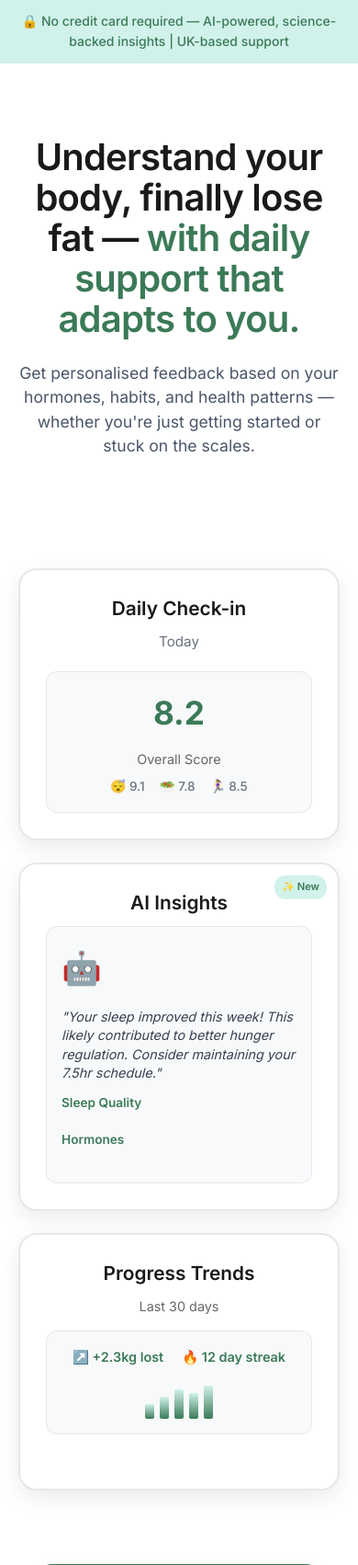
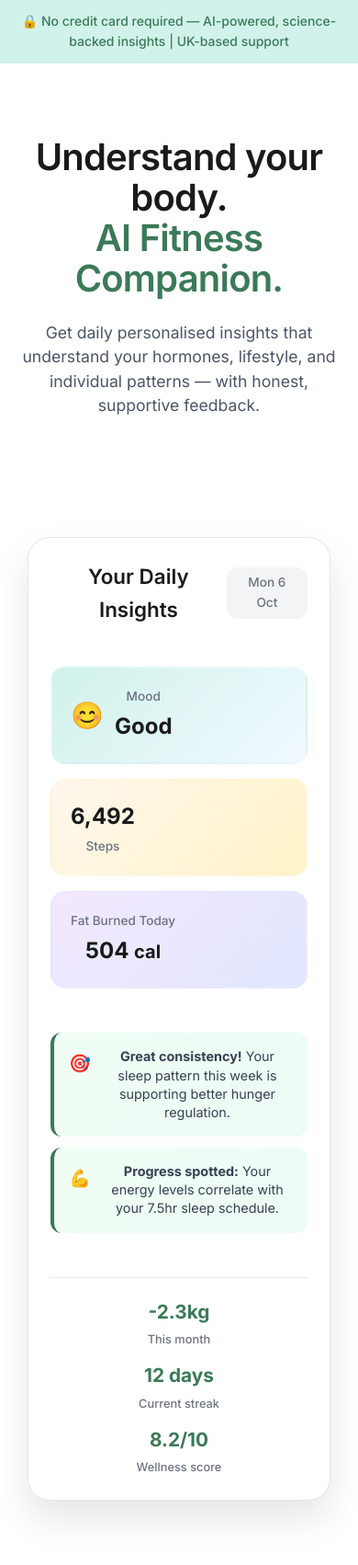
Before and after one commit to byambrose1/ai-fitness-companiion, a Flask app: page / in a window 390 px wide. Shown: the top 1702 px of the page at 92% size. Run offline with Flask 3, Linux system fonts and the light colour scheme.

Commit message:
Assistant checkpoint: Updated hero design with realistic fitness metrics
Assistant generated file changes:
- templates/index.html: Update hero section with realistic design inspired by the reference image, Update CSS styles for the new realistic hero design, Update responsive styles for the new hero design

---

User prompt:

Could you create something like this without the pictures looking so AI generated and more realistic and relatable to people that want to lose fatalso it shouldn't say thrive with Dom as it still fitness companion for now until I come up with a proper name?

Replit-Commit-Author: Assistant
Replit-Commit-Session-Id: 29a77ebf-f762-45bb-91af-a8cf063d087e

```diff
--- a/templates/index.html
+++ b/templates/index.html
@@ -150,147 +150,164 @@
       margin-top: 8px;
     }
 
-    /* Hero Features */
-    .hero-features {
+    /* Hero Visual */
+    .hero-visual {
       display: flex;
-      flex-direction: row;
-      gap: 24px;
       justify-content: center;
-      margin: 40px 0;
+      margin: 50px 0;
     }
 
-    .hero-feature-card {
+    .hero-main-card {
       background: #FFFFFF;
-      border: 2px solid #e5e7eb;
-      border-radius: 20px;
-      padding: 28px;
-      transition: all 0.3s ease;
-      box-shadow: 0 8px 25px rgba(0,0,0,0.08);
-      position: relative;
-      flex: 1;
-      min-height: 280px;
-      display: flex;
-      flex-direction: column;
-    }
-
-    .hero-feature-card:hover {
-      transform: translateY(-6px);
-      box-shadow: 0 12px 35px rgba(59, 122, 87, 0.15);
-      border-color: #D1F2EB;
-    }
-
-    .feature-icon {
-      font-size: 2.2rem;
-      margin-bottom: 16px;
-      display: block;
-    }
-
-    .hero-feature-card h3 {
-      font-size: 1.3rem;
-      font-weight: 600;
-      color: #1a1a1a;
-      margin-bottom: 12px;
-      line-height: 1.3;
-    }
-
-    .hero-feature-card p {
-      font-size: 0.95rem;
-      color: #6b7280;
-      margin-bottom: 20px;
-      line-height: 1.5;
-    }
-
-    /* Demo sections */
-    .feature-demo {
-      text-align: center;
-      padding: 16px;
-      background: #f8f9fa;
-      border-radius: 12px;
+      border-radius: 24px;
+      padding: 32px;
+      max-width: 500px;
+      width: 100%;
+      box-shadow: 0 20px 40px rgba(0,0,0,0.1);
       border: 1px solid #e5e7eb;
     }
 
-    .demo-score {
-      font-size: 2.2rem;
-      font-weight: 700;
-      color: #3B7A57;
-      margin-bottom: 12px;
+    .user-progress-showcase {
+      display: flex;
+      flex-direction: column;
+      gap: 24px;
     }
 
-    .demo-categories {
+    .progress-header {
       display: flex;
-      justify-content: center;
-      gap: 16px;
+      justify-content: space-between;
+      align-items: center;
+      margin-bottom: 20px;
     }
 
-    .demo-categories span {
+    .progress-header h3 {
+      font-size: 1.4rem;
+      font-weight: 600;
+      color: #1a1a1a;
+      margin: 0;
+    }
+
+    .date-badge {
+      background: #f3f4f6;
+      color: #6b7280;
+      padding: 6px 12px;
+      border-radius: 12px;
+      font-size: 0.85rem;
+      font-weight: 500;
+    }
+
+    .progress-metrics {
+      display: grid;
+      grid-template-columns: 1fr 1fr;
+      gap: 16px;
+      margin-bottom: 24px;
+    }
+
+    .metric-card {
+      background: #f8f9fa;
+      border-radius: 16px;
+      padding: 20px;
+      display: flex;
+      align-items: center;
+      gap: 12px;
+      border: 2px solid transparent;
+      transition: all 0.2s ease;
+    }
+
+    .metric-card:hover {
+      border-color: #D1F2EB;
+      transform: translateY(-1px);
+    }
+
+    .mood-card {
+      grid-column: 1 / -1;
+      background: linear-gradient(135deg, #D1F2EB, #f0f9ff);
+    }
+
+    .steps-card {
+      background: linear-gradient(135deg, #fff7ed, #fef3c7);
+    }
+
+    .calories-card {
+      background: linear-gradient(135deg, #f3e8ff, #e0e7ff);
+    }
+
+    .metric-icon {
+      font-size: 1.8rem;
+    }
+
+    .metric-info {
+      display: flex;
+      flex-direction: column;
+      gap: 2px;
+    }
+
+    .metric-label {
       font-size: 0.85rem;
       color: #6b7280;
       font-weight: 500;
     }
 
-    .ai-demo {
-      position: relative;
-      padding: 16px;
-      background: #f8f9fa;
-      border-radius: 12px;
-      border: 1px solid #e5e7eb;
-      text-align: left;
+    .metric-value {
+      font-size: 1.5rem;
+      font-weight: 700;
+      color: #1a1a1a;
     }
 
-    .ai-badge {
-      position: absolute;
-      top: 12px;
-      right: 12px;
-      background: #D1F2EB;
-      color: #3B7A57;
-      font-size: 0.7rem;
-      padding: 4px 8px;
-      border-radius: 12px;
-      font-weight: 600;
+    .insights-section {
+      display: flex;
+      flex-direction: column;
+      gap: 12px;
+      margin-bottom: 24px;
     }
 
-    .ai-message {
+    .insight-card {
+      display: flex;
+      align-items: flex-start;
+      gap: 12px;
+      padding: 16px;
+      background: linear-gradient(135deg, #f0fdf4, #ecfdf5);
+      border-radius: 12px;
+      border-left: 4px solid #3B7A57;
+    }
+
+    .insight-icon {
+      font-size: 1.2rem;
+      flex-shrink: 0;
+      margin-top: 2px;
+    }
+
+    .insight-text {
       font-size: 0.9rem;
       color: #374151;
       line-height: 1.4;
-      font-style: italic;
-      margin-top: 8px;
     }
 
-    .progress-demo {
-      padding: 16px;
-      background: #f8f9fa;
-      border-radius: 12px;
-      border: 1px solid #e5e7eb;
-      text-align: center;
+    .progress-summary {
+      display: grid;
+      grid-template-columns: repeat(3, 1fr);
+      gap: 16px;
+      padding-top: 20px;
+      border-top: 1px solid #e5e7eb;
     }
 
-    .progress-stats {
+    .summary-stat {
+      text-align: center;
       display: flex;
-      justify-content: center;
-      gap: 20px;
-      margin-bottom: 16px;
+      flex-direction: column;
+      gap: 4px;
     }
 
-    .progress-stats span {
-      font-size: 0.9rem;
+    .stat-value {
+      font-size: 1.3rem;
+      font-weight: 700;
       color: #3B7A57;
-      font-weight: 600;
     }
 
-    .mini-chart {
-      display: flex;
-      align-items: end;
-      justify-content: center;
-      gap: 6px;
-      height: 40px;
-    }
-
-    .chart-bar {
-      width: 10px;
-      background: linear-gradient(to top, #3B7A57, #D1F2EB);
-      border-radius: 2px;
-      min-height: 6px;
+    .stat-label {
+      font-size: 0.8rem;
+      color: #6b7280;
+      font-weight: 500;
     }
 
     /* Trust Section */
@@ -673,8 +690,18 @@
         font-size: 1.1rem;
       }
 
-      .hero-features {
-        flex-direction: column;
+      .hero-main-card {
+        margin: 0 10px;
+        padding: 24px;
+      }
+
+      .progress-metrics {
+        grid-template-columns: 1fr;
+      }
+
+      .progress-summary {
+        grid-template-columns: 1fr;
+        gap: 12px;
       }
 
       .trust-badges {
@@ -712,50 +739,71 @@
   <section class="hero">
     <div class="hero-container">
       <div class="hero-content">
-        <h1>Understand your body, finally lose fat — <span style="color: #3B7A57;">with daily support that adapts to you.</span></h1>
-        <p>Get personalised feedback based on your hormones, habits, and health patterns — whether you're just getting started or stuck on the scales.</p>
+        <h1>Understand your body.<br><span style="color: #3B7A57;">AI Fitness Companion.</span></h1>
+        <p>Get daily personalised insights that understand your hormones, lifestyle, and individual patterns — with honest, supportive feedback.</p>
       </div>
 
-      <div class="hero-features">
-        <div class="hero-feature-card">
-          <h3>Daily Check-in</h3>
-          <p>Today</p>
-          <div class="feature-demo">
-            <div class="demo-score">8.2</div>
-            <p style="margin: 8px 0; font-size: 0.9rem; color: #666;">Overall Score</p>
-            <div class="demo-categories">
-              <span>😴 9.1</span>
-              <span>🥗 7.8</span>
-              <span>🏃‍♀️ 8.5</span>
+      <div class="hero-visual">
+        <div class="hero-main-card">
+          <div class="user-progress-showcase">
+            <div class="progress-header">
+              <h3>Your Daily Insights</h3>
+              <span class="date-badge">Mon 6 Oct</span>
             </div>
-          </div>
-        </div>
 
-        <div class="hero-feature-card">
-          <h3>AI Insights</h3>
-          <div class="ai-badge">✨ New</div>
-          <div class="ai-demo">
-            <div class="feature-icon">🤖</div>
-            <div class="ai-message">"Your sleep improved this week! This likely contributed to better hunger regulation. Consider maintaining your 7.5hr schedule."</div>
-            <p style="margin-top: 12px; font-size: 0.85rem; color: #3B7A57; font-weight: 600;">Sleep Quality</p>
-            <p style="font-size: 0.85rem; color: #3B7A57; font-weight: 600;">Hormones</p>
-          </div>
-        </div>
+            <div class="progress-metrics">
+              <div class="metric-card mood-card">
+                <div class="metric-icon">😊</div>
+                <div class="metric-info">
+                  <span class="metric-label">Mood</span>
+                  <span class="metric-value">Good</span>
+                </div>
+              </div>
 
-        <div class="hero-feature-card">
-          <h3>Progress Trends</h3>
-          <p style="font-size: 0.9rem; color: #666; margin-bottom: 16px;">Last 30 days</p>
-          <div class="progress-demo">
-            <div class="progress-stats">
-              <span>↗️ +2.3kg lost</span>
-              <span>🔥 12 day streak</span>
+              <div class="metric-card steps-card">
+                <div class="metric-info">
+                  <span class="metric-value">6,492</span>
+                  <span class="metric-label">Steps</span>
+                </div>
+              </div>
+
+              <div class="metric-card calories-card">
+                <div class="metric-info">
+                  <span class="metric-label">Fat Burned Today</span>
+                  <span class="metric-value">504 <small>cal</small></span>
+                </div>
+              </div>
             </div>
-            <div class="mini-chart">
-              <div class="chart-bar" style="height: 40%;"></div>
-              <div class="chart-bar" style="height: 60%;"></div>
-              <div class="chart-bar" style="height: 80%;"></div>
-              <div class="chart-bar" style="height: 70%;"></div>
-              <div class="chart-bar" style="height: 90%;"></div>
+
+            <div class="insights-section">
+              <div class="insight-card">
+                <div class="insight-icon">🎯</div>
+                <div class="insight-text">
+                  <strong>Great consistency!</strong> Your sleep pattern this week is supporting better hunger regulation.
+                </div>
+              </div>
+
+              <div class="insight-card">
+                <div class="insight-icon">💪</div>
+                <div class="insight-text">
+                  <strong>Progress spotted:</strong> Your energy levels correlate with your 7.5hr sleep schedule.
+                </div>
+              </div>
+            </div>
+
+            <div class="progress-summary">
+              <div class="summary-stat">
+                <span class="stat-value">-2.3kg</span>
+                <span class="stat-label">This month</span>
+              </div>
+              <div class="summary-stat">
+                <span class="stat-value">12 days</span>
+                <span class="stat-label">Current streak</span>
+              </div>
+              <div class="summary-stat">
+                <span class="stat-value">8.2/10</span>
+                <span class="stat-label">Wellness score</span>
+              </div>
             </div>
           </div>
         </div>
```
